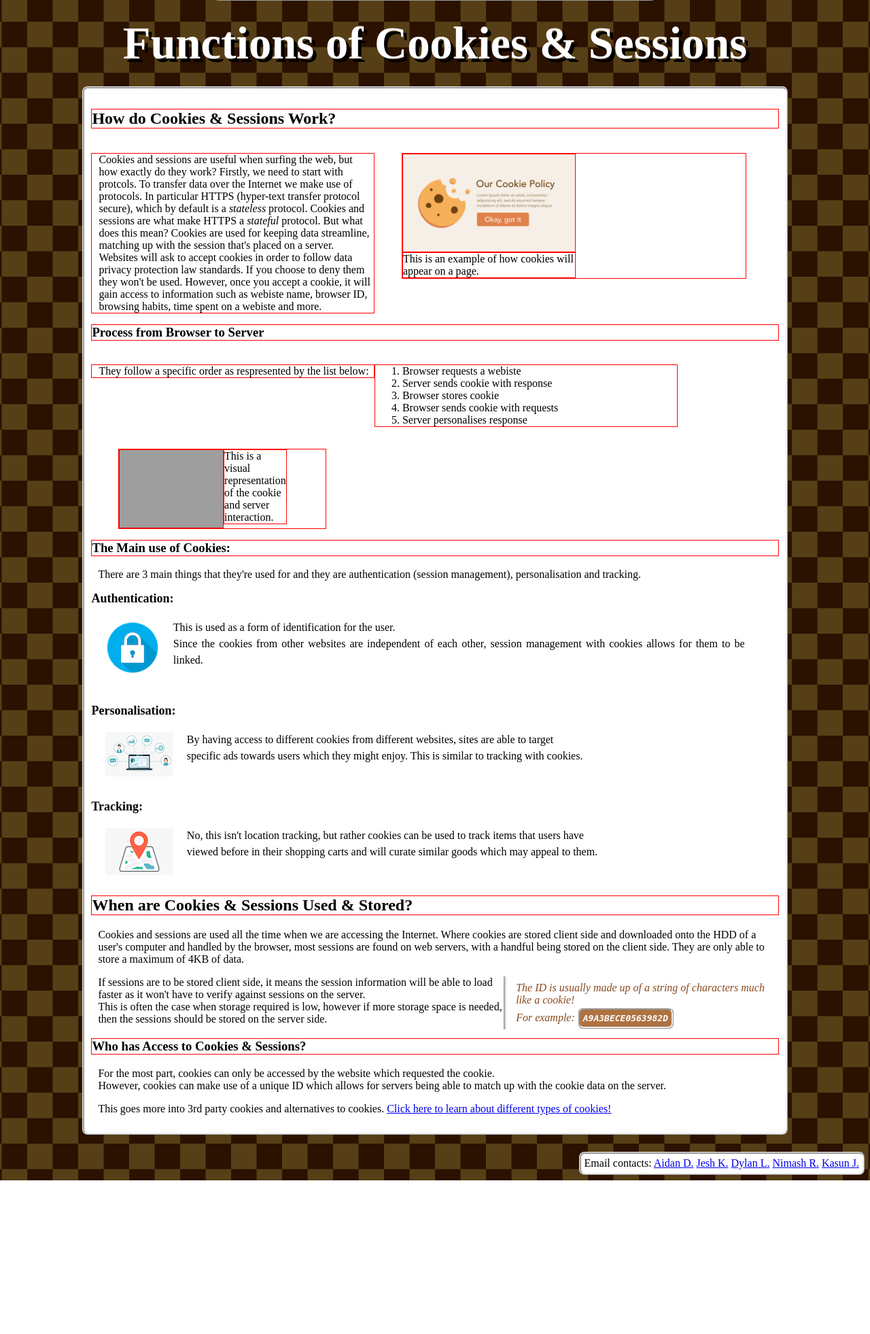
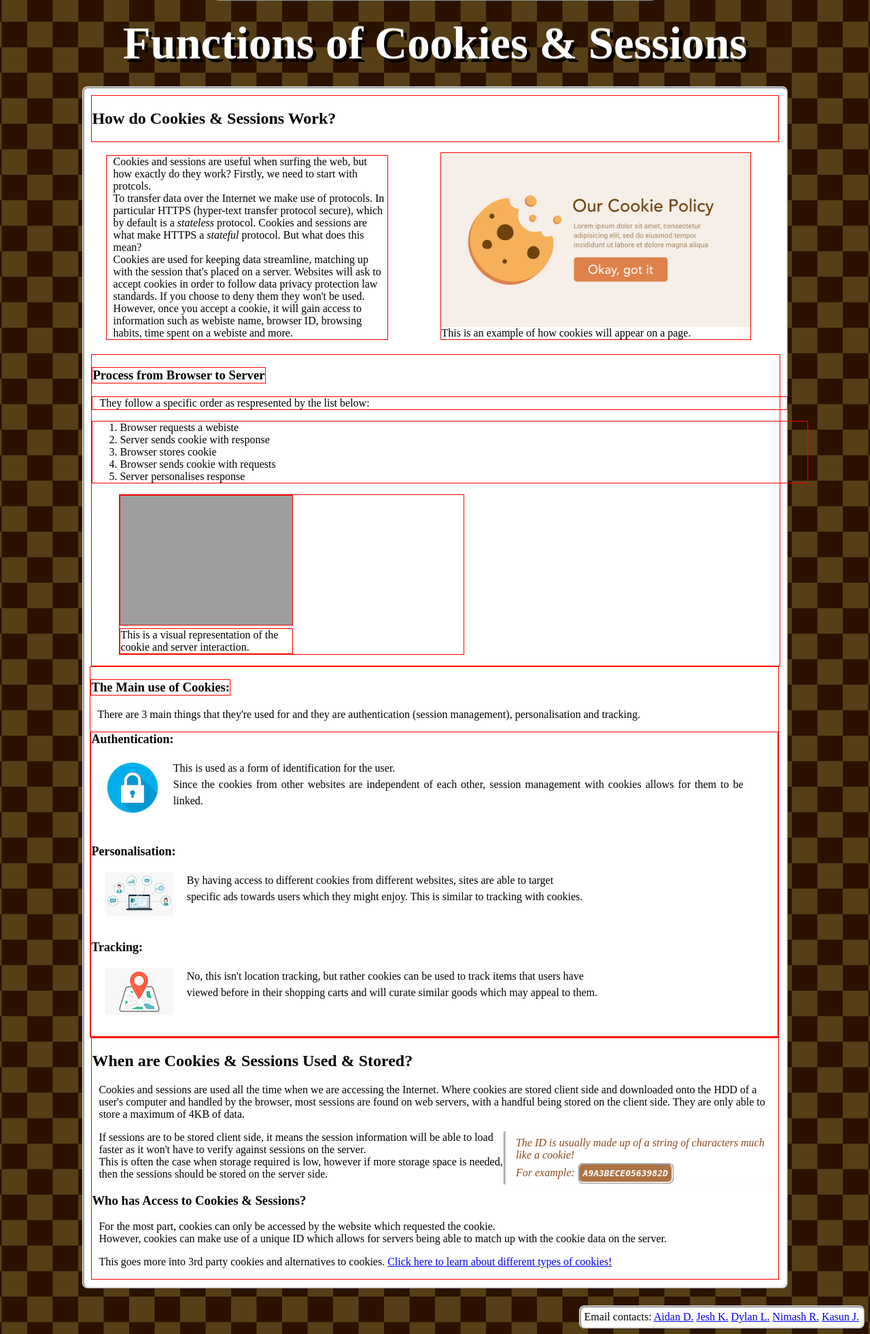
Before and after one commit to poppers13/swin-inquiry-project-2, a PHP site: page /topic3.html in a window 1280 px wide. Shown: the part 193-2155 px from the top of the page at 68% size. Before the commit the page ends 1929 px from the top, so only its background shows below. Run offline with PHP 8.4, Linux system fonts and the light colour scheme; grey boxes are pictures that could not be loaded.

Commit message:
more on the layout of my page. almost there

```diff
--- a/content/styles/style.css
+++ b/content/styles/style.css
@@ -160,72 +160,87 @@ img.img2 {
 /* !!! TOPIC 3 STYLING !!! */
 
 /* start of function section */
-
-h3 {
+#function {
     border: red 1px solid;
 }
 
-section h2 {
+.how-cs-work{
+    float: left;
+    width: 40%;
+    height: 50%;
+    margin: 2% 2%;
     border: red 1px solid;
 }
 
-.how-cs-work {
-    float: left;
-    width: 40%;
-    height: 80%;
-    border: red 1px solid;
-}
-
-.figure1 {
-    float: left;
-    width: 50%;
+figure.figure1 {
+    float: right;
+    width: 45%;
     max-width: 100%;
     height: 70%;
     border: red 1px solid;
 }
 
 img.figure1 {
-    width: 50%;
+    float: right;
+    width: fit-content;
     max-width: 100%;
     height: 50%;
 }
+
+figcaption.figure1 {
+    width: fit-content;
+    text-align: center;
+}
+
 /* end of function section */
 
 /* start of process section */
 #process {
     clear: both;
+    width: 100%;
+    border: red 1px solid;
+}
+
+#process h3 {
+    width: fit-content;
+    border: red 1px solid;
 }
 
 .cookies-process {
-    float: left;
-    width: 40%;
+    width: 100%;
     display: block;
     border: red 1px solid;
 
 }
 
 .figure2 {
-    float: left;
-    width: 30%;
-    height: 30%;
+    clear: left;
+    width: 50%;
     border: red 1px solid;
 }
 
 img.figure2 {
-    float: left;
+    clear: left;
     width: 50%;
-    height: 30%;
     border: red 1px solid;
 }
 /* end of process section */
 
 /* start of main-use section */
 #main-use {
-    clear: both;
+    float: right;
+    width: 100%;
+    border: red 1px solid;
+}
+
+#main-use h3 {
+    width: fit-content;
+    border: red 1px solid;
 }
 
 dl {
     margin: auto;
+    border: red 1px solid;
 }
 
 dt {
@@ -264,6 +279,7 @@ img.tracking {
 /* start of where-used-stored section */
 #where-used-stored {
     clear: both;
+    border: red 1px solid;
 }
 
 aside {
--- a/content/topic3.html
+++ b/content/topic3.html
@@ -39,17 +39,17 @@
                 <h2>How do Cookies & Sessions Work?</h2>
                     <p class="how-cs-work">
                         Cookies and sessions are useful when surfing the web, but how exactly do they work?
-                        Firstly, we need to start with protcols.
+                        Firstly, we need to start with protcols. <br/>
 
                         To transfer data over the Internet we make use of protocols. In particular HTTPS (hyper-text transfer protocol secure), which by default is a <em>stateless</em> protocol.
-                        Cookies and sessions are what make HTTPS a <em>stateful</em> protocol. But what does this mean?
+                        Cookies and sessions are what make HTTPS a <em>stateful</em> protocol. But what does this mean? <br/>
 
                         Cookies are used for keeping data streamline, matching up with the session that's placed on a server.
                         Websites will ask to accept cookies in order to follow data privacy protection law standards. If you choose to deny
-                        them they won't be used.
+                        them they won't be used. <br/>
 
                         However, once you accept a cookie, it will gain access to information such as webiste name, browser ID, browsing
-                        habits, time spent on a webiste and more.
+                        habits, time spent on a webiste and more. <br/>
                     </p>
 
                     <!-- figure containing example of cookies on websites -->
```
